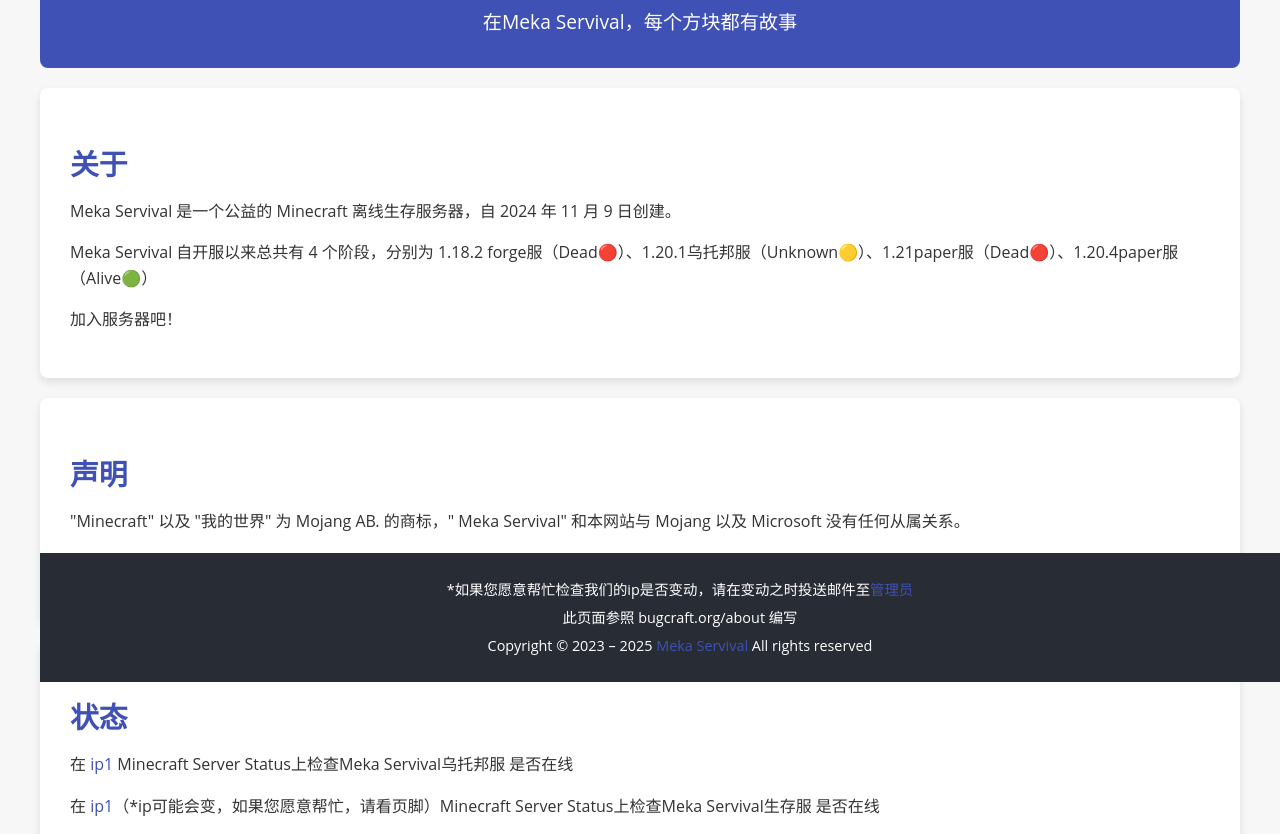
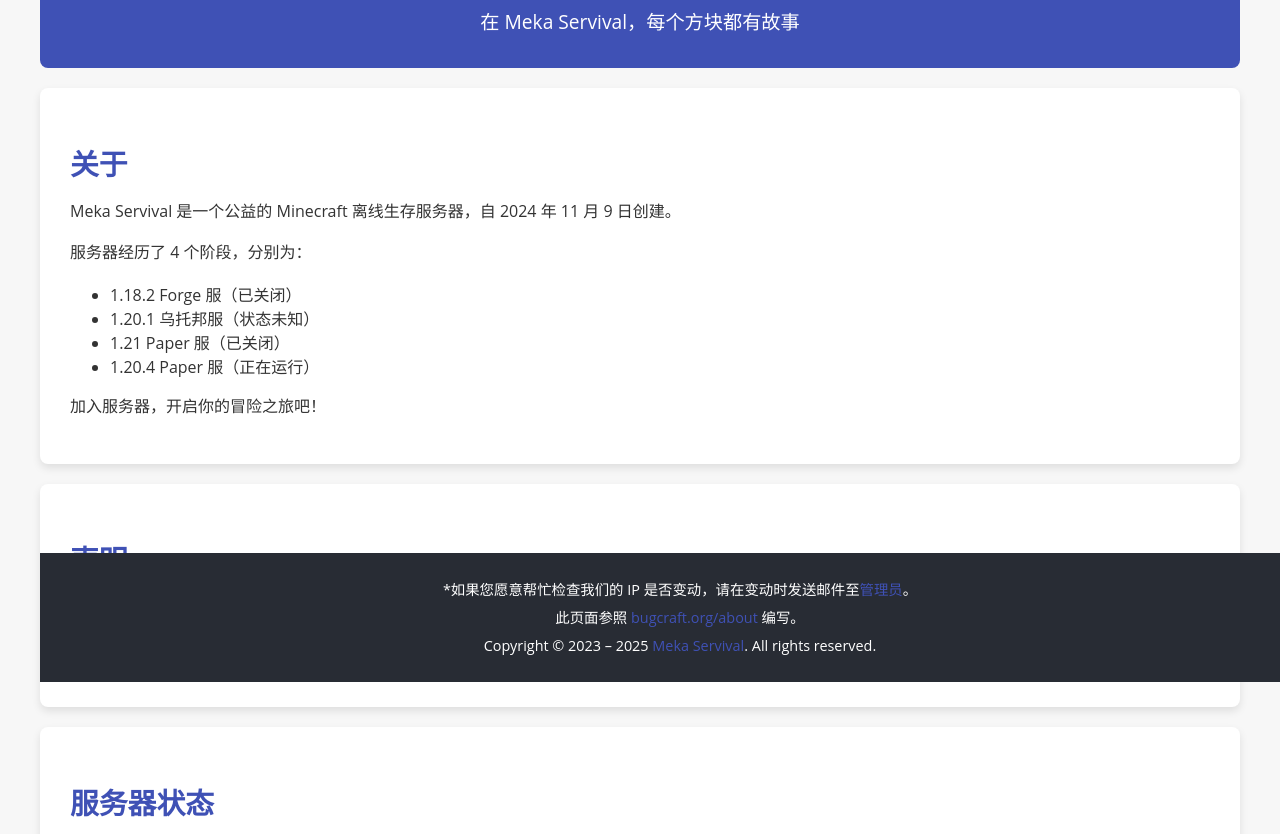
Before and after one commit to FurCraft-Official/FurCraft, a plain HTML site: page index.html in a window 1280 px wide. Shown: the part 118-952 px from the top of the page. Drawn offline with Linux system fonts and the light colour scheme.

Commit message:
Update index.html

```diff
--- a/index.html
+++ b/index.html
@@ -19,6 +19,7 @@
             text-align: center;
             padding: 20px 0;
             border-radius: 8px;
+            margin-bottom: 20px;
         }
 
         header h1 {
@@ -32,11 +33,11 @@
         }
 
         section {
-            margin: 20px 0;
+            background-color: white;
             padding: 30px;
-            background-color: white;
             border-radius: 8px;
             box-shadow: 0 4px 8px rgba(0, 0, 0, 0.1);
+            margin-bottom: 20px;
         }
 
         h2 {
@@ -79,45 +80,52 @@
 <body>
     <header>
         <h1>Meka Servival</h1>
-        <p>在Meka Servival，每个方块都有故事</p>
+        <p>在 Meka Servival，每个方块都有故事</p>
     </header>
 
     <section id="about">
         <h2>关于</h2>
         <p>Meka Servival 是一个公益的 Minecraft 离线生存服务器，自 2024 年 11 月 9 日创建。</p>
-        <p>Meka Servival 自开服以来总共有 4 个阶段，分别为 1.18.2 forge服（Dead🔴）、1.20.1乌托邦服（Unknown🟡）、1.21paper服（Dead🔴）、1.20.4paper服（Alive🟢）</p>
-        <p>加入服务器吧！</p>
+        <p>服务器经历了 4 个阶段，分别为：</p>
+        <ul>
+            <li>1.18.2 Forge 服（已关闭）</li>
+            <li>1.20.1 乌托邦服（状态未知）</li>
+            <li>1.21 Paper 服（已关闭）</li>
+            <li>1.20.4 Paper 服（正在运行）</li>
+        </ul>
+        <p>加入服务器，开启你的冒险之旅吧！</p>
     </section>
 
     <section id="statement">
         <h2>声明</h2>
-        <p>"Minecraft" 以及 "我的世界" 为 Mojang AB. 的商标，" Meka Servival" 和本网站与 Mojang 以及 Microsoft 没有任何从属关系。</p>
-        <p>" Meka Servival " 不是 Minecraft 官方的服务器。</p>
+        <p>"Minecraft" 以及 "我的世界" 是 Mojang AB 的商标，"Meka Servival" 和本网站与 Mojang 以及 Microsoft 没有任何从属关系。</p>
+        <p>"Meka Servival" 不是 Minecraft 官方服务器。</p>
     </section>
 
     <section id="status">
-        <h2>状态</h2>
-        <p>在 <a href="https://mcsrvstat.us/server/xcdeer.nas-cab.com:35535" target="_blank">ip1</a> Minecraft Server Status上检查Meka Servival乌托邦服 是否在线</p>
-        <p>在 <a href="https://mcsrvstat.us/server/xej.news" target="_blank">ip1</a>（*ip可能会变，如果您愿意帮忙，请看页脚）Minecraft Server Status上检查Meka Servival生存服 是否在线</p>
+        <h2>服务器状态</h2>
+        <p>您可以通过以下链接检查服务器是否在线：</p>
+        <ul>
+            <li><a href="https://mcsrvstat.us/server/xcdeer.nas-cab.com:35535" target="_blank">Meka Servival 乌托邦服</a></li>
+            <li><a href="https://mcsrvstat.us/server/vpac.shop" target="_blank">ip1</a>、<a href="https://mcsrvstat.us/server/mc.vpac.shop" target="_blank">ip2</a><a href="https://mcsrvstat.us/server/mc2.vpac.shop" target="_blank">ip3</a>Meka Servival 生存服（*IP 可能会变，如有变动请查看页脚）</li>
+        </ul>
     </section>
 
     <section id="join-server">
         <h2>如何加入服务器</h2>
         <p>想要加入 Meka Servival 服务器，请按照以下步骤操作：</p>
         <ol>
-            <li>首先，点击下面的按钮加入我们的 QQ 群。</li>
+            <li>点击下方按钮加入我们的 QQ 群。</li>
             <li>在群内获取服务器的 IP 地址和整合包。</li>
             <li>按照群内提供的指南进行操作，开始你的冒险之旅。</li>
         </ol>
-        <p>
-            <a href="https://qm.qq.com/q/6Y3ABVnJ5e" target="_blank">加入 QQ 群</a>
-        </p>
+        <p><a href="https://qm.qq.com/q/6Y3ABVnJ5e" target="_blank">加入 QQ 群</a></p>
     </section>
 
     <footer>
-        <p>*如果您愿意帮忙检查我们的ip是否变动，请在变动之时投送邮件至<a href="mailto:admin@beichen.icu">管理员</a></p>
-        <p>此页面参照 bugcraft.org/about 编写</p>
-        <p>Copyright © 2023 – 2025 <a href="meka-servival.xej.news" target="_blank">Meka Servival</a> All rights reserved</p>
+        <p>*如果您愿意帮忙检查我们的 IP 是否变动，请在变动时发送邮件至<a href="mailto:admin@beichen.icu">管理员</a>。</p>
+        <p>此页面参照 <a href="https://bugcraft.org/about" target="_blank">bugcraft.org/about</a> 编写。</p>
+        <p>Copyright © 2023 – 2025 <a href="https://meka-servival.xej.news" target="_blank">Meka Servival</a>. All rights reserved.</p>
     </footer>
 </body>
 </html>
```
